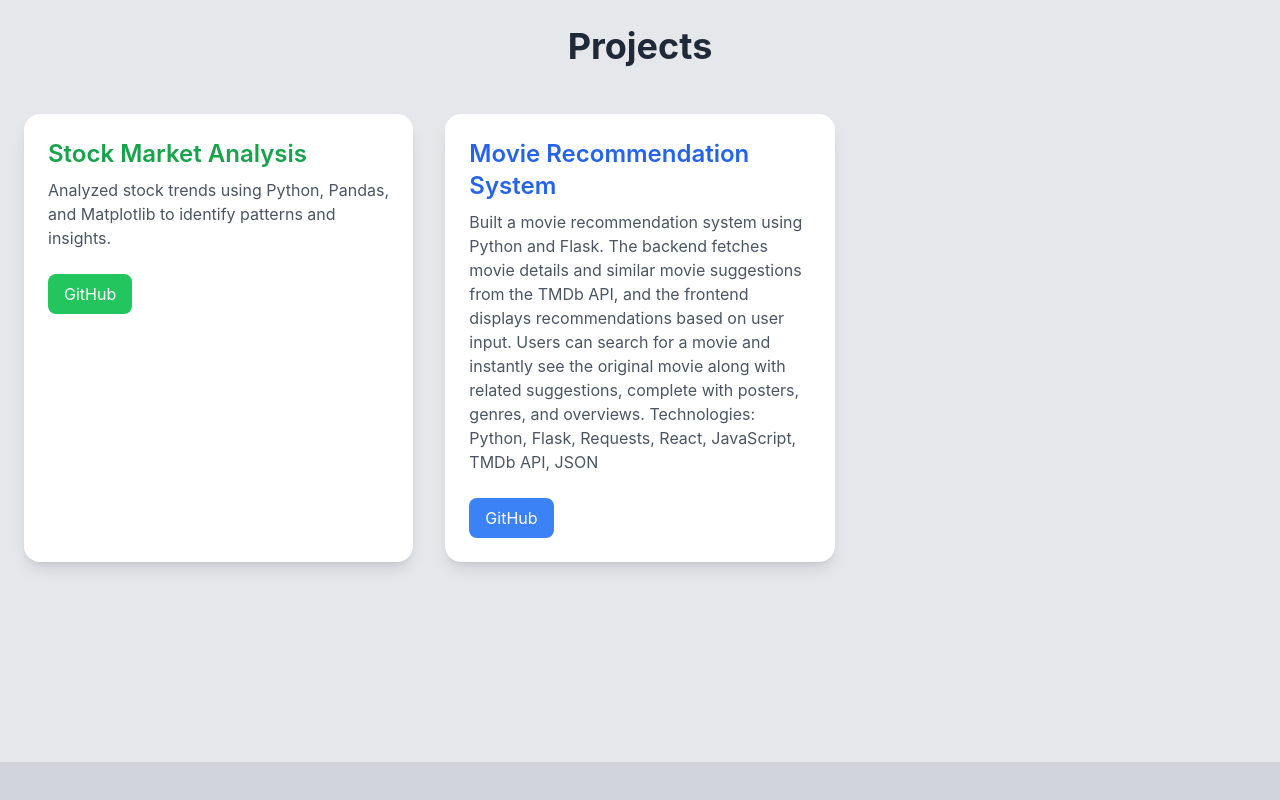
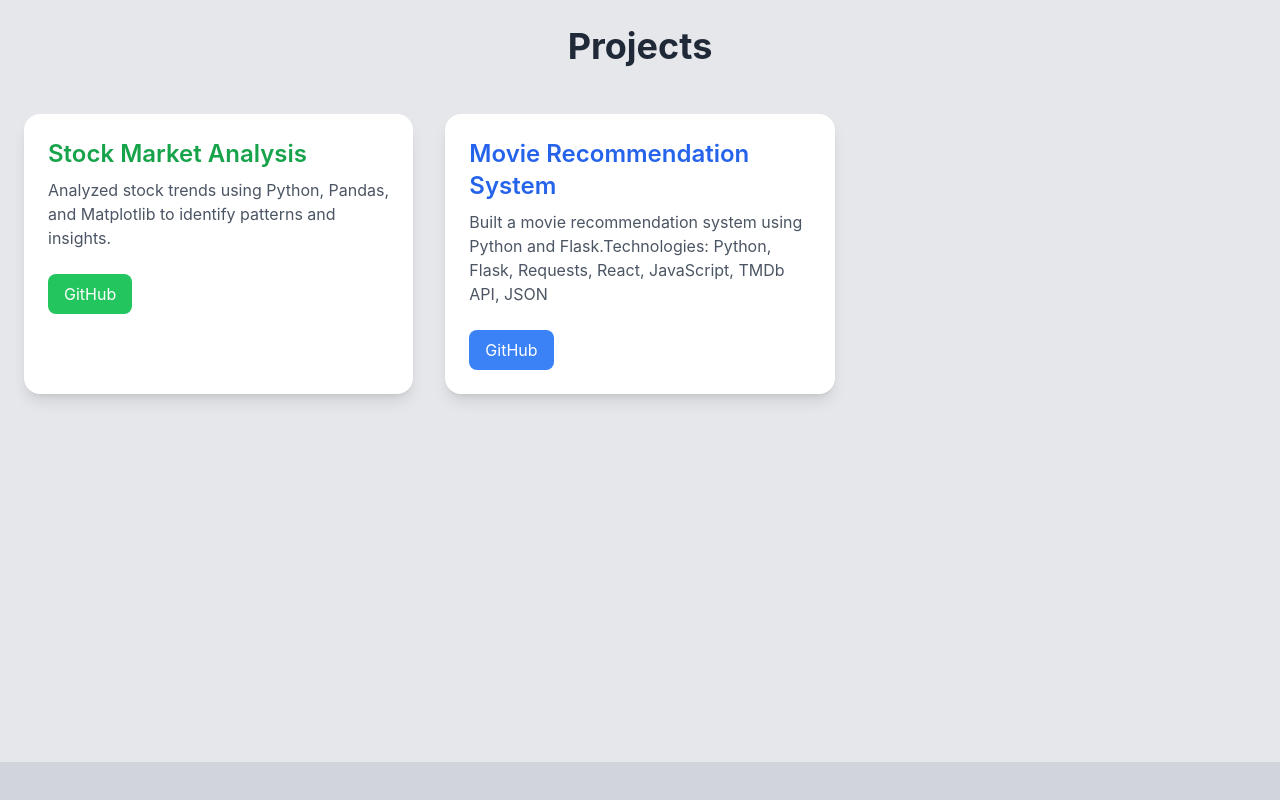
Before and after one commit to Avishkar1121/portfolio, a React (Vite) app: page / in a window 1280 px wide. Shown: the part 1638-2438 px from the top of the page. Built offline with nearby package versions, Linux system fonts and the light colour scheme.

Commit message:
minor trimming in description

```diff
--- a/src/App.jsx
+++ b/src/App.jsx
@@ -142,8 +142,7 @@ function App() {
               Movie Recommendation System
             </h3>
             <p className="text-gray-600 mb-6">
-              Built a movie recommendation system using Python and Flask. The backend fetches movie details and similar movie suggestions from the TMDb API, and the frontend displays recommendations based on user input. Users can search for a movie and instantly see the original movie along with related suggestions, complete with posters, genres, and overviews.
-              Technologies: Python, Flask, Requests, React, JavaScript, TMDb API, JSON
+              Built a movie recommendation system using Python and Flask.Technologies: Python, Flask, Requests, React, JavaScript, TMDb API, JSON
             </p>
             <div className="flex gap-4">
               <a
```
